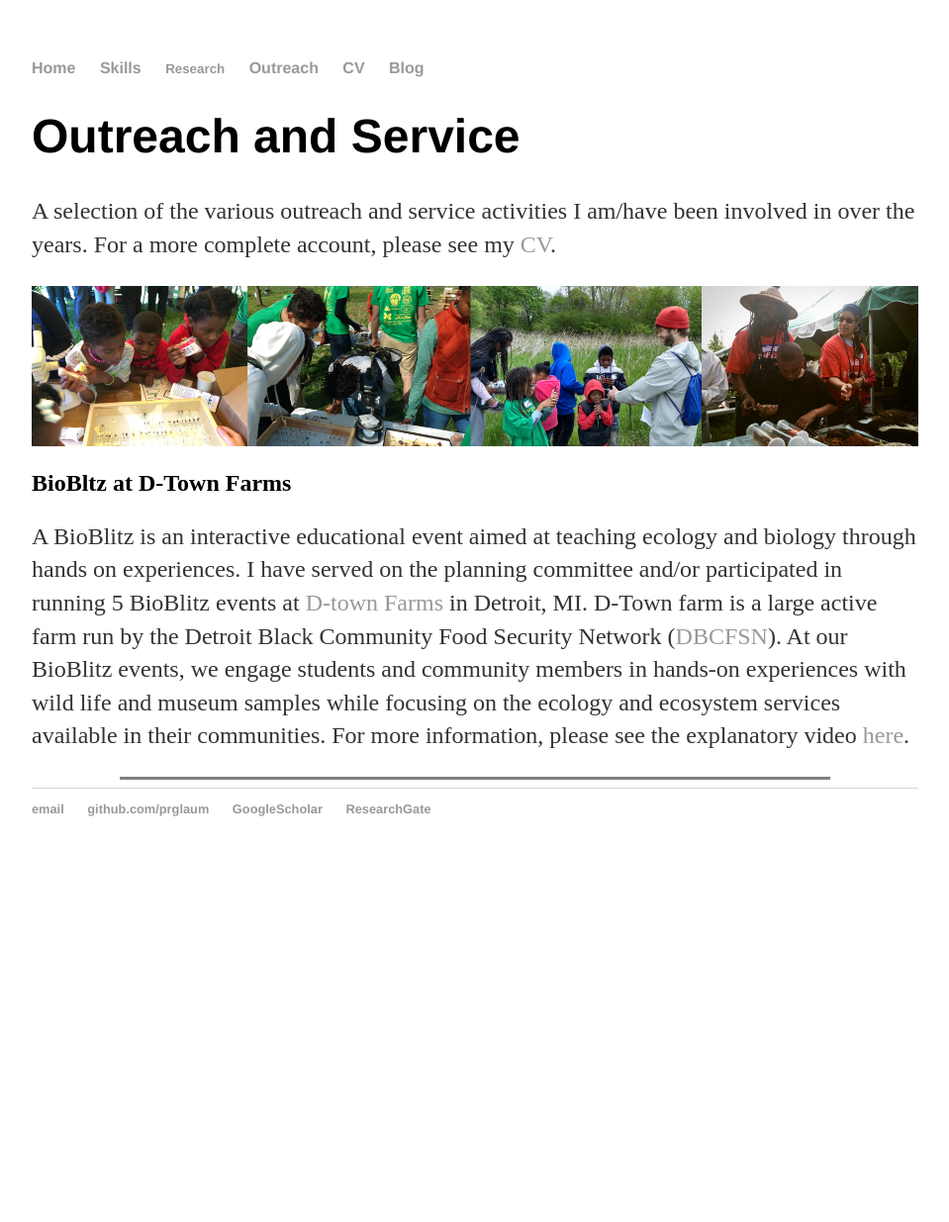
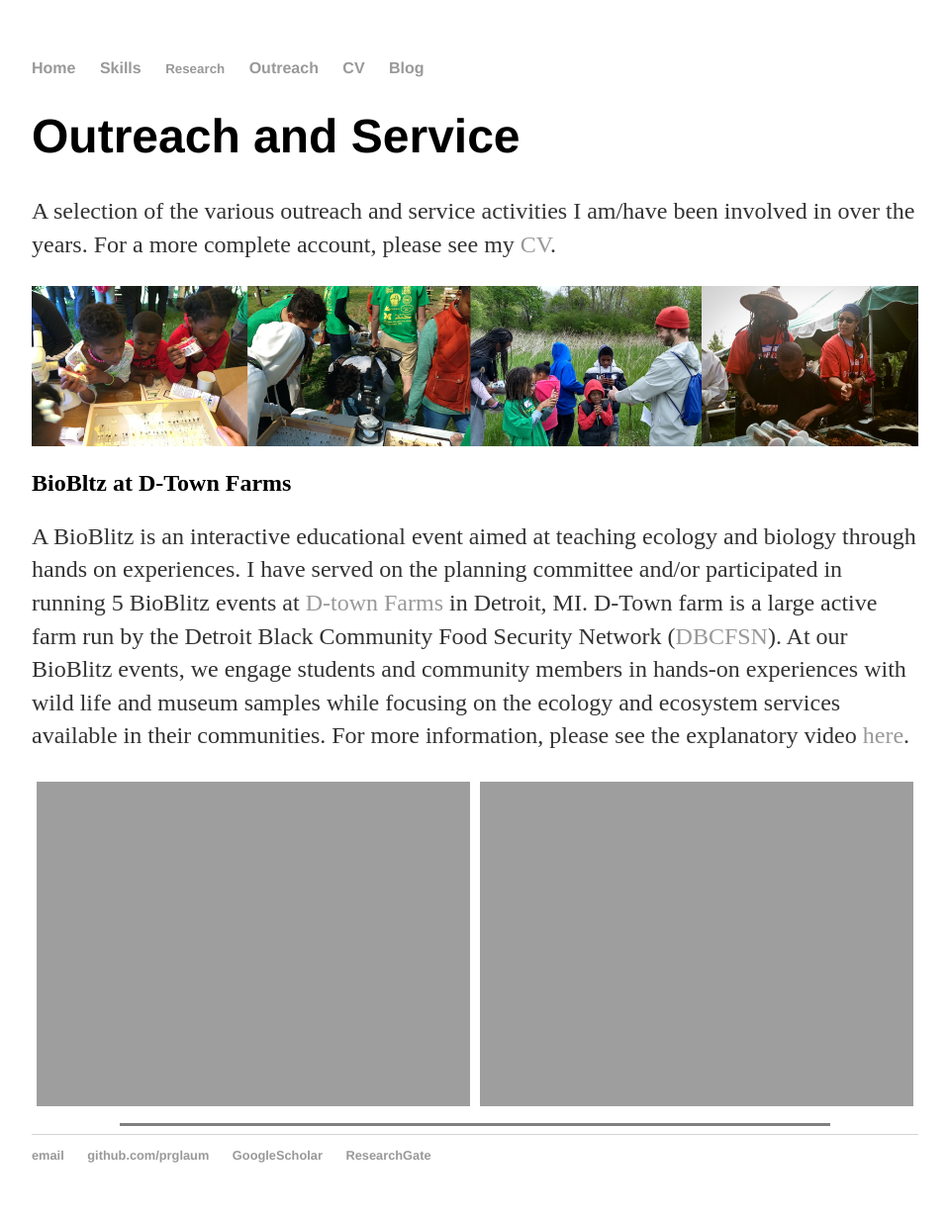
Before and after one commit to prglaum/prglaum.github.io, a Jekyll site: the page built from outreach/index.html, in a window 1280 px wide. Shown: the whole page at 99% size, without its empty margins (160-1119 px from the left). Built offline with Jekyll 4.4.1, drawn with Linux system fonts in a browser that asks for light colours; before the commit the page ends 900 px from its top, so only the background shows below that.

Commit message:
Update index.html

```diff
--- a/outreach/index.html
+++ b/outreach/index.html
@@ -17,5 +17,13 @@
 	with wild life and museum samples while focusing on the ecology and ecosystem services available in their communities.
 	For more information, please see the explanatory video <a href="https://www.youtube.com/watch?v=6ITXCHrL4Q0" target="_blank" rel="noopener noreferrer">here</a>. </p>
 
+<div class="row">
+  <div class="columnTwo">
+    <img src="{{site.url}}/docs/assets/images/bioBlitzCircle.PNG" alt="bioBlitzCircle" style="width:100%">
+  </div>
+  <div class="columnTwo">
+    <img src="{{site.url}}/docs/assets/images/bioBlitzChat.png" alt="bioBlitzChat" style="width:100%">
+  </div>
+</div>
 
 <hr width="80%" align="center" size="3" NOSHADE="noshade">
```
